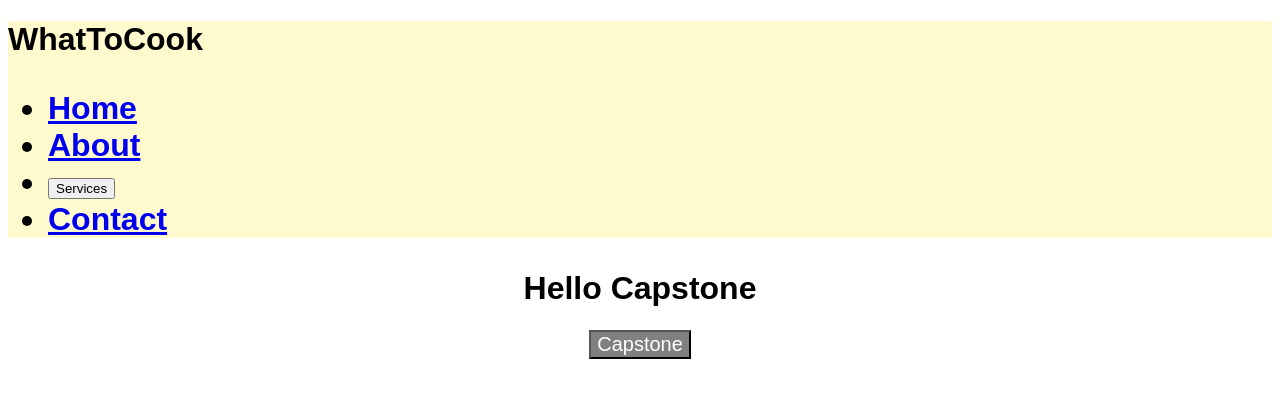
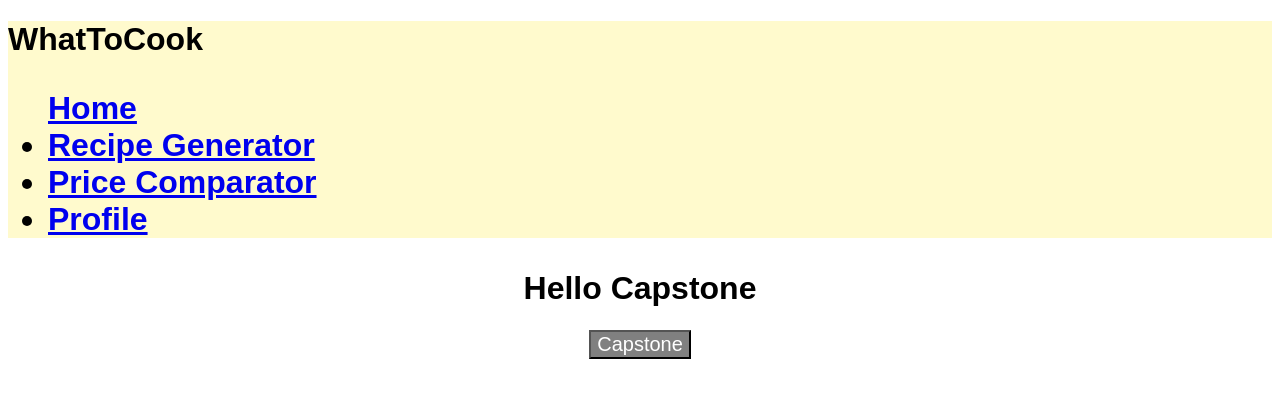
Before and after one commit to jmart2001/testing, a React (Create React App) app: page / in a window 1280 px wide. Shown: the top 398 px of the page. Built offline with nearby package versions, Linux system fonts and the light colour scheme.

Commit message:
NoBullets

```diff
--- a/src/Header.js
+++ b/src/Header.js
@@ -14,26 +14,15 @@ function Header() {
         <div className="logo">WhatToCook</div>
         <nav className="nav">
           <ul className="nav-list">
+              <a href="/">Home</a>
             <li className="nav-item">
-              <a href="/">Home</a>
+              <a href="/RepGen">Recipe Generator</a>
             </li>
             <li className="nav-item">
-              <a href="/about">About</a>
-            </li>
-            <li className="nav-item dropdown">
-              <button onClick={toggleDropdown} className="dropdown-btn">
-                Services
-              </button>
-              {isDropdownOpen && (
-                <div className="dropdown-content">
-                  <a href="/service1">Service 1</a>
-                  <a href="/service2">Service 2</a>
-                  <a href="/service3">Service 3</a>
-                </div>
-              )}
+              <a href="/TriCom">Price Comparator</a>
             </li>
             <li className="nav-item">
-              <a href="/contact">Contact</a>
+              <a href="/Profile">Profile</a>
             </li>
           </ul>
         </nav>
```
